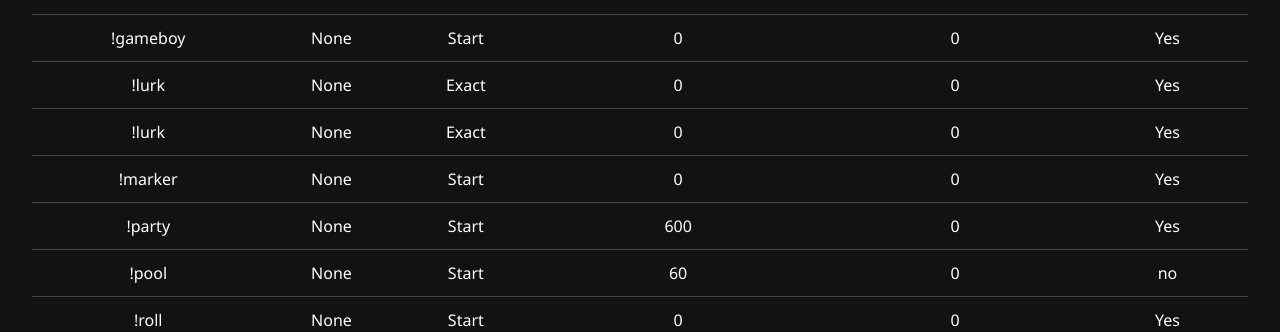
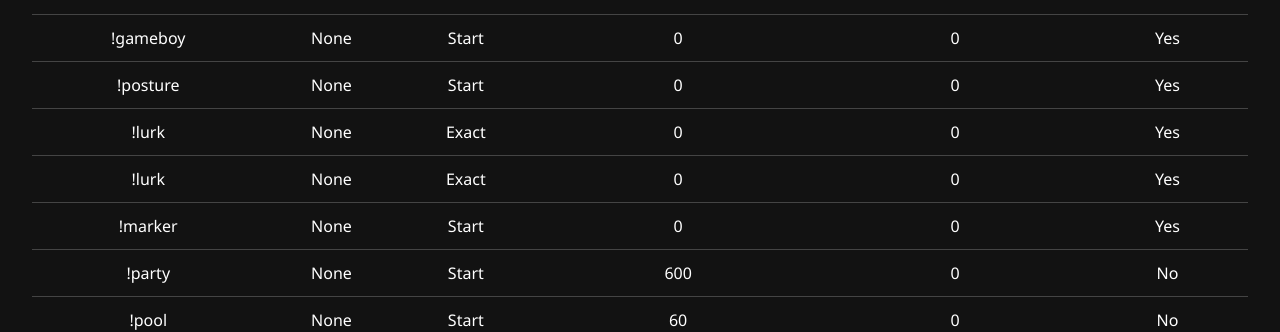
Before and after one commit to ImNotZacharyyy/imnotzacharyyy.github.io, a plain HTML site: page commands.html in a window 1280 px wide. Shown: the part 630-962 px from the top of the page. Drawn offline with Linux system fonts and the light colour scheme.

Commit message:
added posture command

```diff
--- a/commands.html
+++ b/commands.html
@@ -87,11 +87,12 @@
     <tr><td>!followage</td><td>None</td><td>Start</td><td>0</td><td>0</td><td>Yes</td></tr>
     <tr><td>!fortune</td><td>None</td><td>Exact</td><td>0</td><td>0</td><td>Yes</td></tr>
     <tr><td>!gameboy</td><td>None</td><td>Start</td><td>0</td><td>0</td><td>Yes</td></tr>
+    <tr><td>!posture</td><td>None</td><td>Start</td><td>0</td><td>0</td><td>Yes</td></tr>
     <tr><td>!lurk</td><td>None</td><td>Exact</td><td>0</td><td>0</td><td>Yes</td></tr>
     <tr><td>!lurk</td><td>None</td><td>Exact</td><td>0</td><td>0</td><td>Yes</td></tr>
     <tr><td>!marker</td><td>None</td><td>Start</td><td>0</td><td>0</td><td>Yes</td></tr>
-    <tr><td>!party</td><td>None</td><td>Start</td><td>600</td><td>0</td><td>Yes</td></tr>
-    <tr><td>!pool</td><td>None</td><td>Start</td><td>60</td><td>0</td><td>no</td></tr>
+    <tr><td>!party</td><td>None</td><td>Start</td><td>600</td><td>0</td><td>No</td></tr>
+    <tr><td>!pool</td><td>None</td><td>Start</td><td>60</td><td>0</td><td>No</td></tr>
     <tr><td>!roll</td><td>None</td><td>Start</td><td>0</td><td>0</td><td>Yes</td></tr>
     <tr><td>!setgame</td><td>None</td><td>Start</td><td>0</td><td>0</td><td>Yes</td></tr>
     <tr><td>!settitle</td><td>None</td><td>Start</td><td>0</td><td>0</td><td>Yes</td></tr>
```
